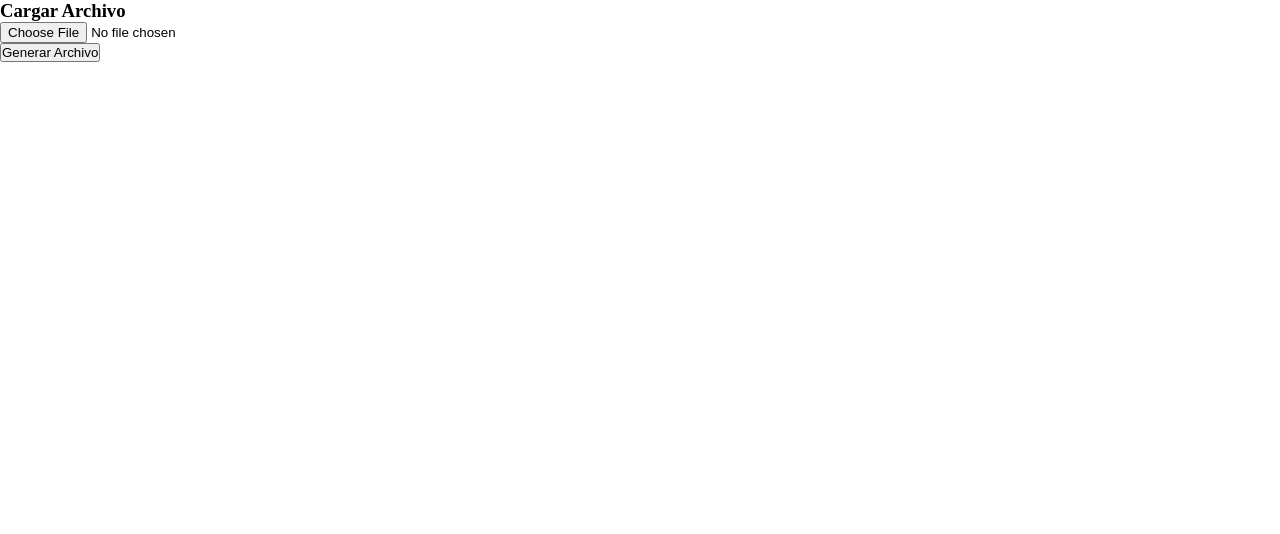
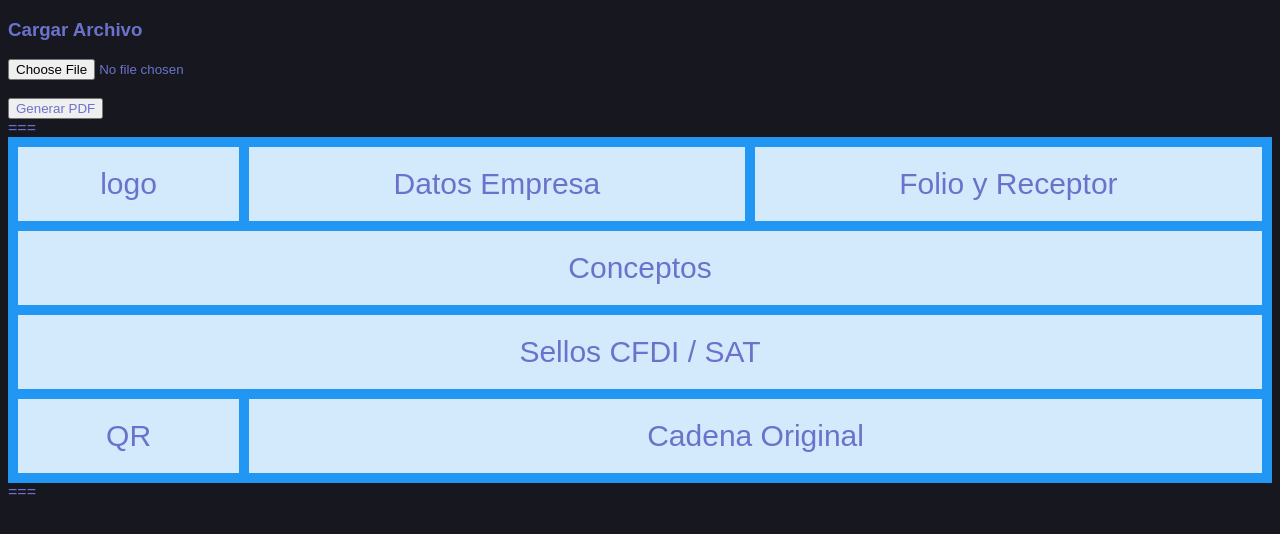
Before and after one commit to utopicArt/CFDI_styler, a plain HTML site: page index.html in a window 1280 px wide. Drawn offline with Linux system fonts and the light colour scheme.

Commit message:
Base Design for invoice

```diff
--- a/index.html
+++ b/index.html
@@ -1,20 +1,30 @@
 <!DOCTYPE html>
 <html lang="es">
-<head>
-    <meta charset="UTF-8">
-    <meta name="viewport" content="width=device-width, initial-scale=1.0">
-    <link rel="stylesheet" href="./style/index.css">
+  <head>
+    <meta charset="UTF-8" />
+    <meta name="viewport" content="width=device-width, initial-scale=1.0" />
+    <link rel="stylesheet" href="./style/index.css" />
     <title>Document</title>
-</head>
-<body>
+  </head>
+  <body>
     <div class="dataLoader">
-        <h3>Cargar Archivo</h3>
-        <input type="file" id="file" name="file" accept=".xml" /><br/>
-        <button id="readFileButton">Generar Archivo</button>
+      <h3>Cargar Archivo</h3>
+      <input type="file" id="file" name="file" accept=".xml" /> <br /><br />
+      <button id="readFileButton">Generar PDF</button>
     </div>
-    <div class="factura">
-        <p id="data"></p>
+    ===
+
+    <div class="grid-container">
+      <div class="grid-item item1">logo</div>
+      <div class="grid-item item2">Datos Empresa</div>
+      <div class="grid-item item3">Folio y Receptor</div>
+      <div class="grid-item item4">Conceptos</div>
+      <div class="grid-item item5">Sellos CFDI / SAT</div>
+      <div class="grid-item item6">QR</div>
+      <div class="grid-item item7">Cadena Original</div>
     </div>
+    ===
+
     <script src="./src/js/index.js"></script>
-</body>
+  </body>
 </html>
--- a/style/index.css
+++ b/style/index.css
@@ -1,4 +1,48 @@
-*{
-    margin: 0;
-    padding: 0;
+* {
+  box-sizing: border-box;
+  /*color: #EEEDF0;*/
+  color: #6c72cb;
 }
+
+body {
+  font-family: Arial, Helvetica, sans-serif;
+  background-color: #17181f;
+}
+
+.grid-container {
+  display: grid;
+  gap: 10px;
+  background-color: #2196f3;
+  padding: 10px;
+}
+
+.grid-item {
+  background-color: rgba(255, 255, 255, 0.8);
+  text-align: center;
+  padding: 20px;
+  font-size: 30px;
+}
+
+.item1 {
+  grid-row: 1;
+}
+.item2{
+  grid-row: 1;
+  grid-column: 2 / span 2;
+}
+.item3 {
+  grid-row: 1;
+  grid-column: 4 / span 2;
+}
+
+.item4{
+  grid-column: 1 / span 5;
+}
+
+.item5{
+  grid-column: 1 / span 5;
+}
+
+.item7{
+  grid-column: 2 / span 4;
+}
```
